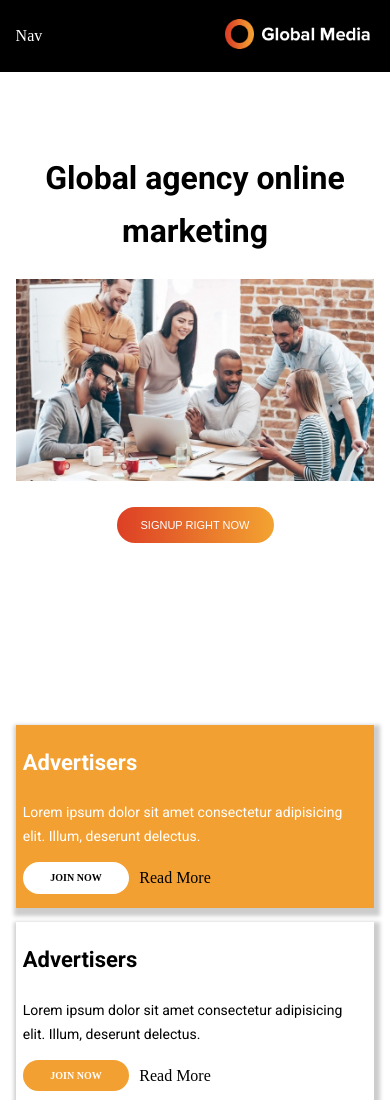
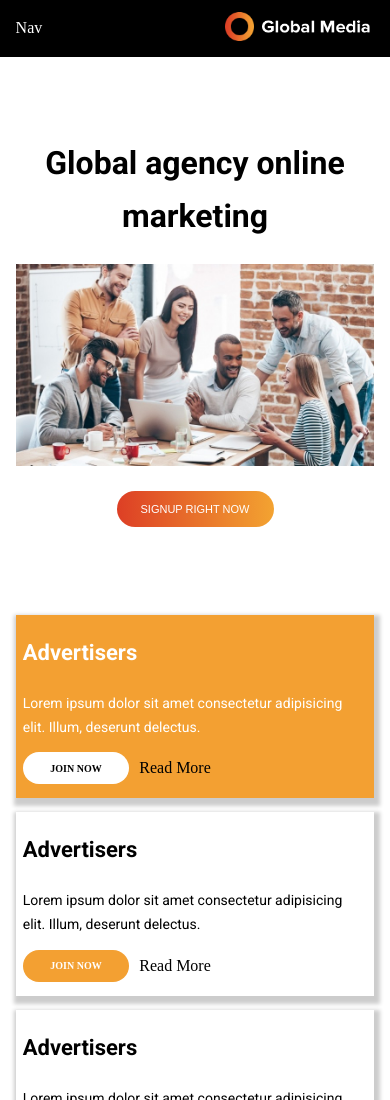
Before and after one commit to ujjwal-rawat-20/assessment, a plain HTML site: page index.html in a window 390 px wide. Shown: the top 1100 px of the page. Drawn offline with Linux system fonts and the light colour scheme; files whose address does not match are found by name; a web font is replaced by a local one.

Commit message:
first-page-fixed

```diff
--- a/public/styles/media.css
+++ b/public/styles/media.css
@@ -2,6 +2,7 @@
 
     .topContainer {
         background-image: none;
+        height: auto;
     }
 
     .topContainer .innerContainer {
@@ -10,7 +11,7 @@
 
     .navBar {
         background-color: black;
-        padding: 0 4%;
+        padding: 3% 4%;
     }
 
 
```
